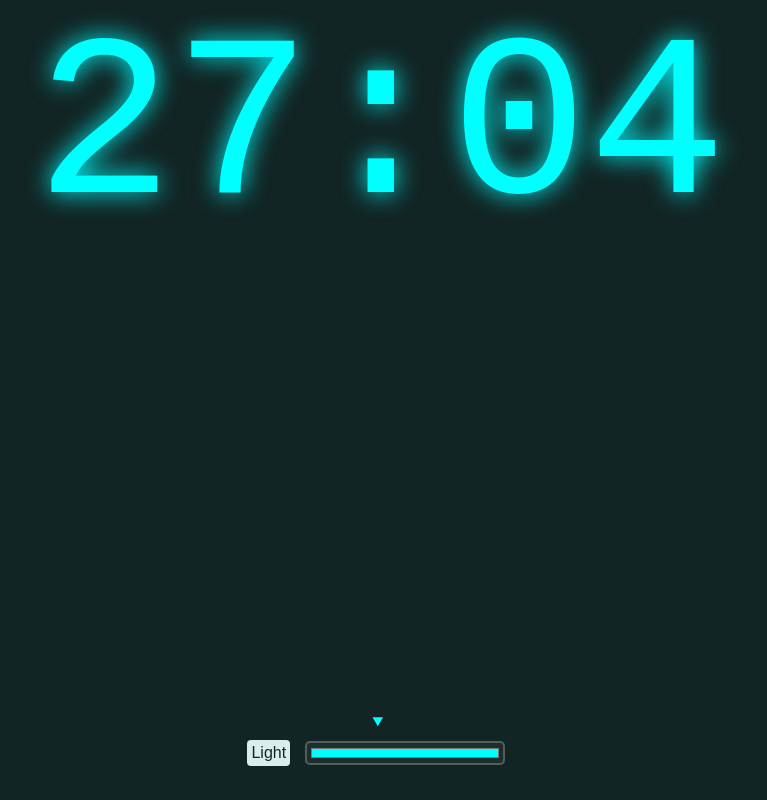
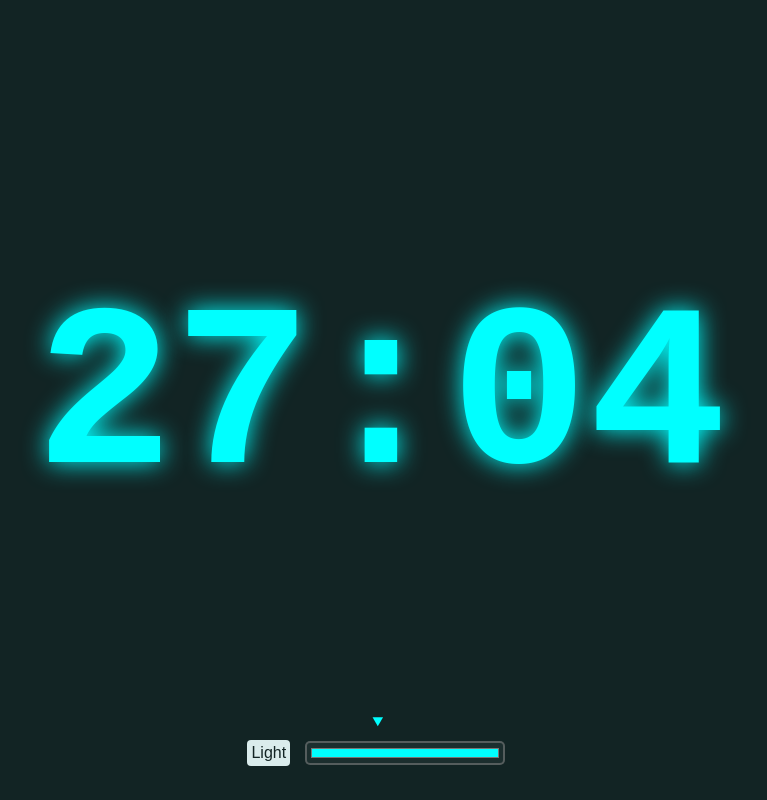
Before and after one commit to VoxelPrismatic/minutes-till-midnight, a plain HTML site: page index.html in a window 1280 px wide. Shown: the whole page, without its empty margins (259-1026 px from the left). Drawn offline with Linux system fonts and the light colour scheme; a web font is replaced by a local one.

Commit message:
Update index.html

```diff
--- a/index.html
+++ b/index.html
@@ -54,6 +54,7 @@
                 top: 50%;
                 left: 50%;
                 transform: translate(-50%, -50%);
+                font-weight: bold;
             } #prt2 {
                 font-size: 1vw;
                 position: absolute;
@@ -97,7 +98,7 @@
             </h2>
             <div id="main" style="width: 80%; margin: auto;">
                 <div id="space" style="height:0px"></div>
-                <div id="time" class="tC" style="font-size: 18vw; text-shadow: 0px 0px 2vw;">~</div>
+                <div id="time" class="tC fullscreen" style="font-size: 18vw; text-shadow: 0px 0px 2vw;">~</div>
             </div>
             <!-- BUTTONS -->
             <div class="tC">
```
